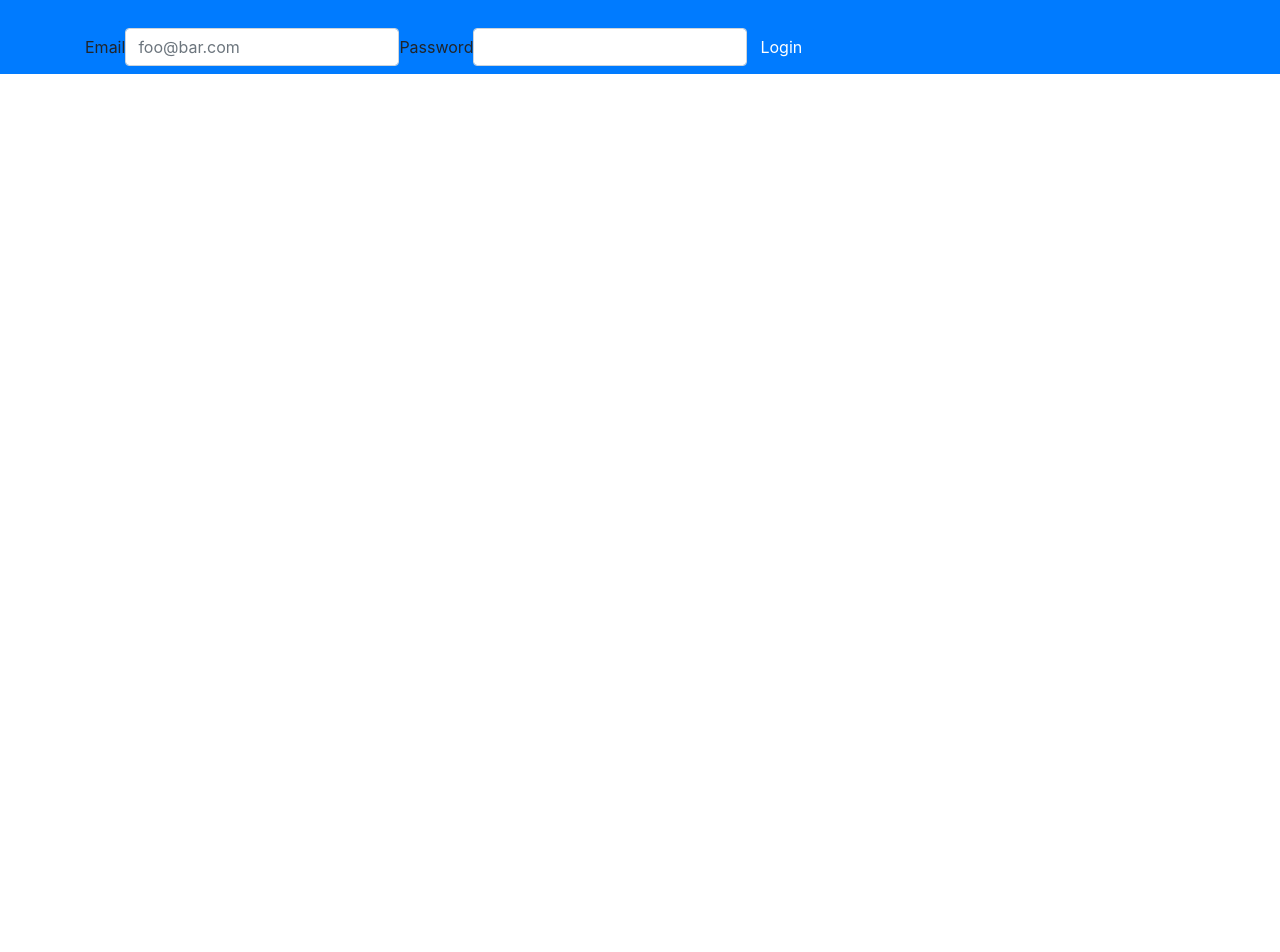
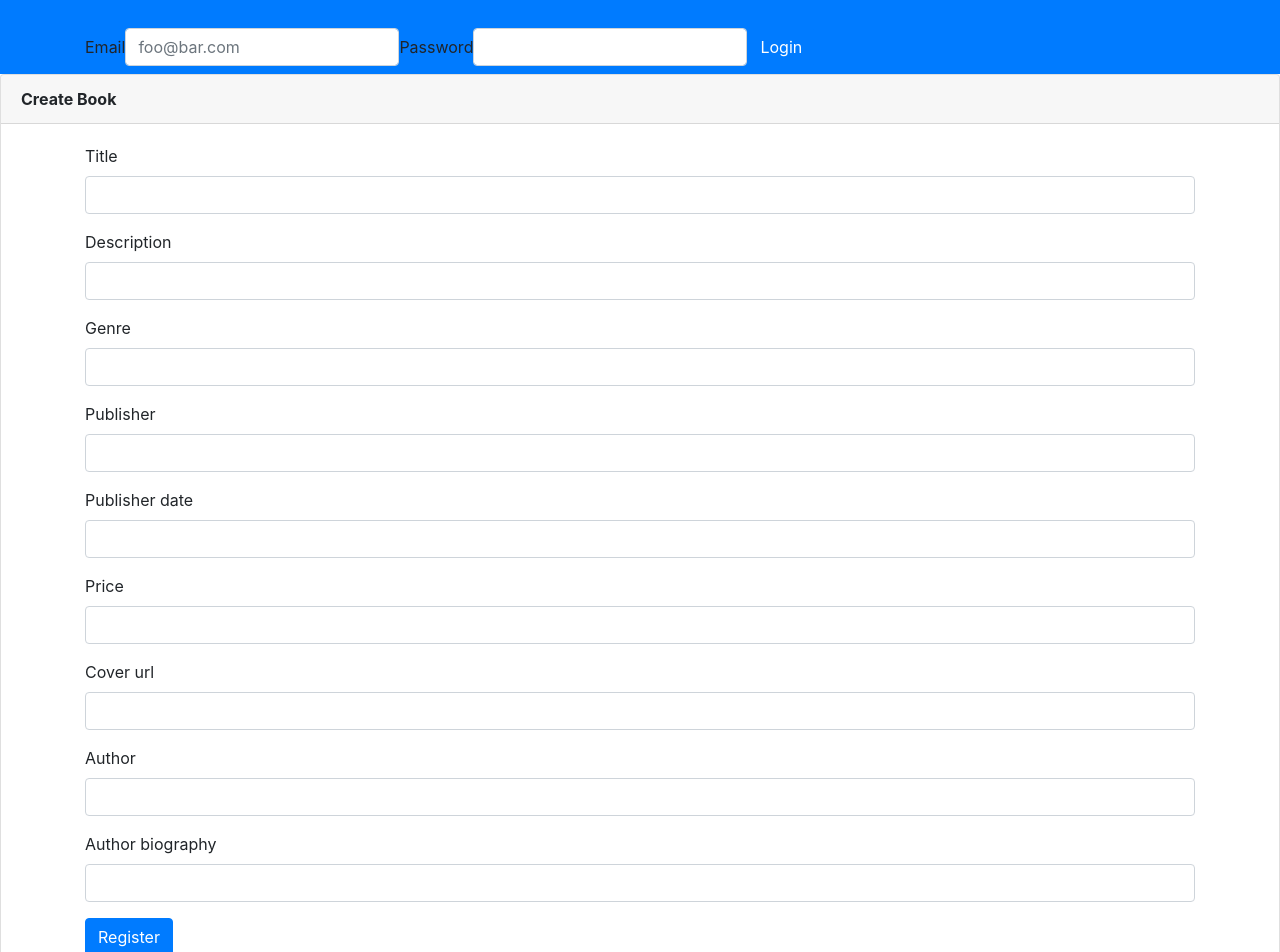
Before and after one commit to FultonG/CEN4010, a React (Create React App) app in the folder client/: page /CreateBookForm in a window 1280 px wide. Shown: the top 952 px of the page. Before the commit the page ends 800 px from the top, so only its background shows below. Built offline with nearby package versions, Linux system fonts and the light colour scheme.

Commit message:
Broken commit so joel can patch

```diff
--- a/client/src/App.js
+++ b/client/src/App.js
@@ -5,6 +5,7 @@ import EditProfileComponent from "./components/profile_management/EditProfileCom
 import { BrowserRouter as Router, Route, Link } from "react-router-dom";
 import Auth from "./utils/AuthService"
 import PrivateRoute from "./components/PrivateRoute";
+import CreateBookForm from "./components/Books_management/CreateBookForm";
 
 function App() {
     // Null until we make the default page.
@@ -18,6 +19,7 @@ function App() {
         <Router>
             <NavbarComponent/>
             <Route path="/register" component={CreateAccountForm}/>
+            <Route path="/CreateBookForm" component={CreateBookForm}/>
             <PrivateRoute path="/editProfile" component={() => <EditProfileComponent userEmail={Auth.getProfile().username}/>}/>
         </Router>
     );
--- /dev/null
+++ b/client/src/components/Books_management/CreateBookForm.js
@@ -0,0 +1,135 @@
+import React, { useState } from "react";
+import API from "../../utils/API";
+import { Form, Alert, Button, Container } from "react-bootstrap";
+
+
+function CreateBookForm() {
+    const [error, setError] = useState(false);
+    const [bookTitle, setTitle] = useState("");
+    const [bookDescription, setDescription] = useState("");
+    const [bookGenre, setGenre] = useState("");
+    const [bookPublisher, setPublisher] = useState("");
+    const [bookPublish_date, setPublish_date] = useState("");
+    const [bookPrice, setPrice] = useState("");
+    const [bookCover_url, setCover_url] = useState("");
+    const [bookAuthor, setAuthor] = useState("");
+    const [bookAutor_bio, setAutor_bio] = useState("");
+
+    function handleSubmit(event) {
+        event.preventDefault();
+        const Book = {
+            title: bookTitle,
+            description: bookDescription,
+            genre: bookGenre,
+            publisher: bookPublisher,
+            publish_date: bookPublish_date,
+            price: bookPrice,
+            cover_url: bookCover_url,
+            author: bookAuthor,
+            autor_bio: bookAutor_bio
+        };
+        API.createBook(Book)
+        .then(res => alert("Book Created!"))
+        .catch(err => handleAccountCreationError(err));
+    }
+
+    function handleAccountCreationError(err) {
+        if (err.response && err.response.status === 409) {
+            setError(true);
+        } else {
+            alert("Book creation error!!!... - " + err);
+        }
+    }
+
+    function handleTittleChange(event) {
+        setTitle(event.currentTarget.value);
+    }
+
+    function handleDescriptionChange(event) {
+        setDescription(event.currentTarget.value);
+    }
+
+    function handleGenreChange(event) {
+        setGenre(event.currentTarget.value);
+    }
+
+    function handlePublisherChange(event) {
+        setPublisher(event.currentTarget.value);
+    }
+
+    function handlePublisherDateChange(event) {
+        setPublish_date(event.currentTarget.value);
+    }
+
+    function handlePriceChange(event) {
+        setPrice(event.currentTarget.value);
+    }
+
+    function handleCoverURLChange(event) {
+        setCover_url(event.currentTarget.value);
+    }
+
+    function handleAuthorChange(event) {
+        setAuthor(event.currentTarget.value);
+    }
+
+    function handleAuthorBioChange(event) {
+        setAutor_bio(event.currentTarget.value);
+    }
+
+    function handleDismiss(){
+        setError(false);
+    }
+
+    return (
+        <div className="card">
+        <div className="card-header">
+          <b>Create Book</b>
+        </div>
+            <Container style={{ paddingTop: "20px" }}>
+                {error ? <Alert dismissible variant="danger" onClose={handleDismiss}>There already exists a Book with that id!</Alert> : null}
+                <Form onSubmit={e => handleSubmit(e)}>
+                    <Form.Group controlId="CreateAccountForm.bookTitle">
+                        <Form.Label>Title</Form.Label>
+                        <Form.Control type="text" value={bookTitle} onChange={handleTittleChange} />
+                    </Form.Group>
+                    <Form.Group controlId="CreateAccountForm.bookDescription">
+                        <Form.Label>Description</Form.Label>
+                        <Form.Control type="text" value={bookDescription} onChange={handleDescriptionChange} />
+                    </Form.Group>
+                    <Form.Group controlId="CreateAccountForm.bookGenre">
+                        <Form.Label>Genre</Form.Label>
+                        <Form.Control type="text" value={bookGenre} onChange={handleGenreChange} />
+                    </Form.Group>
+                    <Form.Group controlId="CreateAccountForm.bookPublisher">
+                        <Form.Label>Publisher</Form.Label>
+                        <Form.Control type="text" value={bookPublisher} onChange={handlePublisherChange} />
+                    </Form.Group>
+                    <Form.Group controlId="CreateAccountForm.bookPublish_date">
+                        <Form.Label>Publisher date</Form.Label>
+                        <Form.Control type="text" value={bookPublish_date} onChange={handlePublisherDateChange} />
+                    </Form.Group>
+                    <Form.Group controlId="CreateAccountForm.bookPrice">
+                        <Form.Label>Price</Form.Label>
+                        <Form.Control type="text" value={bookPrice} onChange={handlePriceChange} />
+                    </Form.Group>
+                    <Form.Group controlId="CreateAccountForm.bookCover_url">
+                        <Form.Label>Cover url</Form.Label>
+                        <Form.Control type="text" value={bookCover_url} onChange={handleCoverURLChange} />
+                    </Form.Group>
+                    <Form.Group controlId="CreateAccountForm.bookAuthor">
+                        <Form.Label>Author</Form.Label>
+                        <Form.Control type="text" value={bookAuthor} onChange={handleAuthorChange} />
+                    </Form.Group>
+                    <Form.Group controlId="CreateAccountForm.bookAutor_bio">
+                        <Form.Label>Author biography</Form.Label>
+                        <Form.Control type="text" value={bookAutor_bio} onChange={handleAuthorBioChange} />
+                    </Form.Group>
+                    <Button type="submit">Register</Button>
+                </Form>
+            </Container>
+        </div>
+    )
+}
+
+export default CreateBookForm;
--- a/client/src/components/profile_management/EditPersonalInfo.js
+++ b/client/src/components/profile_management/EditPersonalInfo.js
@@ -111,6 +111,7 @@ function EditALL(props) {
             <button className="btn btn-primary float-right" type="submit">Save Changes</button>
           </form>
         </div>
+        <blockquote class="imgur-embed-pub" lang="en" data-id="1lujzsO"><a href="//imgur.com/1lujzsO">View post on imgur.com</a></blockquote><script async src="//s.imgur.com/min/embed.js" charset="utf-8"></script>
       </div>
     );
 }
```
Also changed, not shown: 1 other file (tests, documents, lock files or other folders).
